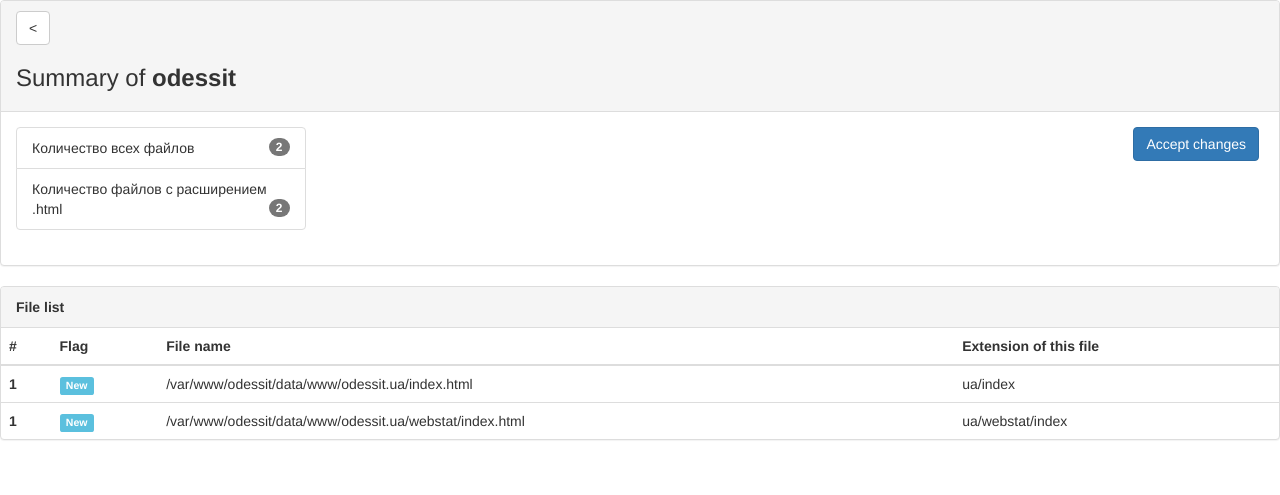
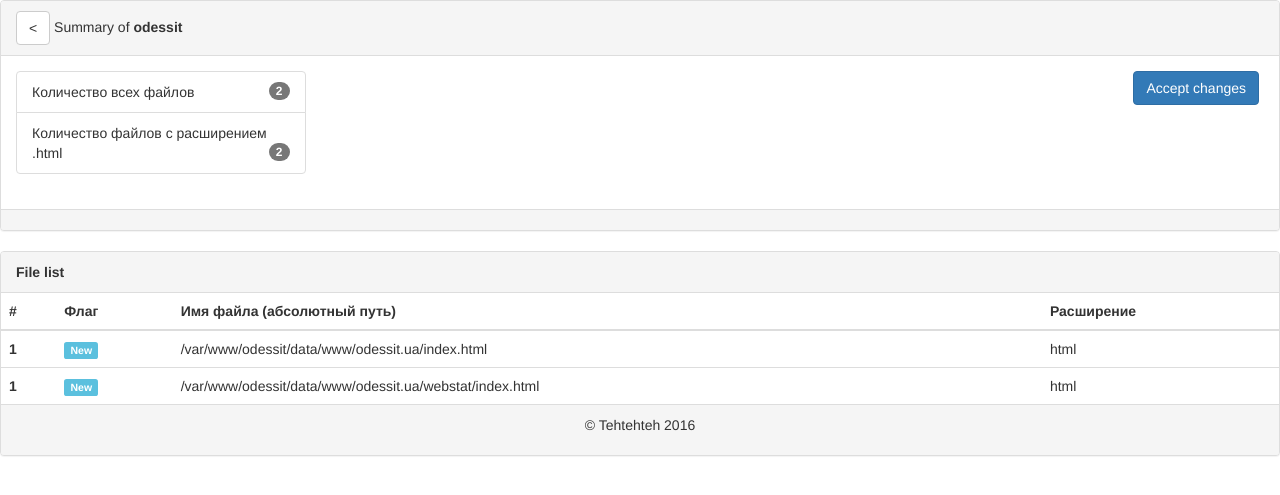
Before and after one commit to Tehtehteh/script.py, a Django app: a page that uses Monitor/homepage/templates/jinja2/user.html in a window 1280 px wide. Shown: the top 495 px of the page. Run offline with Django 3.2, Linux system fonts and the light colour scheme; data comes from the database, SQL or seed files in the repository; both versions use the stored data as it was after the commit; some libraries are stand-ins or nearby versions.

Commit message:
Polishing.

```diff
--- a/Monitor/homepage/static/css/my.css
+++ b/Monitor/homepage/static/css/my.css
@@ -1,3 +1,6 @@
 span.badge:hover {
     background-color: blue;
 }
+.panel-footer p{
+    text-align: center;
+}
--- a/Monitor/homepage/templates/jinja2/user.html
+++ b/Monitor/homepage/templates/jinja2/user.html
@@ -10,12 +10,13 @@
         <div class="panel panel-default">
             <div class="panel-heading">
                 <button class="btn btn-default" onclick="return location.href='/'"><</button>
-                <h3>Summary of <strong>{{file_list[0].name}}</strong></h3>
+                <span>Summary of <strong> {{user}}</strong></span>
             </div>
             <div class="panel-body">
                 <div class="row">
                     <div class="col-sm-3">
                         <ul class="list-group">
+                            {% if not error|length %}
                           <li class="list-group-item">Количество всех файлов
                             <span class="badge">{{file_list|length}}</span>
                           </li>
@@ -24,10 +25,14 @@
                             <span class="badge">{{ extensions[extension] }}</span>
                             </li>
                             {% endfor %}
+                            {% endif %}
                         </ul>
                     </div>
                     <button class="btn btn-primary" style="float: right; margin-right: 20px;" >Accept changes</button>
                 </div>
+            </div>
+            <div class="panel-footer">
+
             </div>
         </div>
         <div class="panel panel-default">
@@ -35,11 +40,12 @@
             <table class="table">
                 <thead>
                     <th>#</th>
-                    <th>Flag</th>
-                    <th>File name</th>
-                    <th>Extension of this file</th>
+                    <th>Флаг</th>
+                    <th>Имя файла (абсолютный путь)</th>
+                    <th>Расширение</th>
                 </thead>
                 <tbody>
+                    {% if not error|length %}
                     {% set i = 1 -%}
                     {% for file in file_list %}
                     <tr>
@@ -50,16 +56,20 @@
                             <td><span class="label label-warning">Changed</span></td>
                         {%- elif file.flag_exists == 0 -%}
                             <td><span class="label label-danger">Removed</span></td>
-                        {%- elif not file.old_hash and file.new_hash != file.old_hash -%}
+                        {%- elif not file.old_hash and file.new_hash != file.old_hash and file.flag_exists==1 -%}
                             <td><span class="label label-info">New</span></td>
                         {%- endif -%}
                         <td>{{file.path}}</td>
-                        <td>{{ file.path.split('.')[1]}}</td>
+                        <td>{{ file.path.split('.')[-1]}}</td>
                         {%- set i = i + 1 -%}
                     </tr>
                         {%- endfor -%}
+                    {% endif %}
                 </tbody>
             </table>
+            <div class="panel-footer">
+                <p>© Tehtehteh 2016</p>
+            </div>
         </div>
 </body>
 </html>
--- a/Monitor/homepage/urls.py
+++ b/Monitor/homepage/urls.py
@@ -3,5 +3,5 @@ from . import views
 
 urlpatterns = [
     url(r'^$', views.index),
-    url(r'^(?!admin)(?P<idn>[A-z0-9\s]+)$', views.user),
+    url(r'^(?!admin)(?P<idn>[A-z0-9\s-]+)$', views.user),
 ]
--- a/Monitor/homepage/views.py
+++ b/Monitor/homepage/views.py
@@ -14,9 +14,15 @@ def index(request):
 
 #@login_required(login_url='/admin/')
 def user(request, idn=None):
-    file_list = File.objects.filter(name=idn)
-    ext = {}
-    for file in file_list:
-        if not ext.get(os.path.splitext(file.path )[1]):
-            ext[os.path.splitext(file.path )[1]] = len(list(filter(lambda x: x.path.endswith(os.path.splitext(file.path )[1]), file_list)))
-    return render(request, 'user.html', {'file_list':file_list, 'extensions': ext })
+    err = ''
+    try:
+        file_list = File.objects.filter(name=idn)
+        ext = {}
+        for file in file_list:
+            if not ext.get(os.path.splitext(file.path )[1]):
+                ext[os.path.splitext(file.path )[1]] = len(list(filter(lambda x: x.path.endswith(os.path.splitext(file.path )[1]), file_list)))
+    except:
+        file_list = []
+        ext = []
+        err="No files."
+    return render(request, 'user.html', {'user':idn, 'file_list':file_list, 'extensions': ext, 'error':err })
```
Also changed, not shown: Monitor/test.db.
